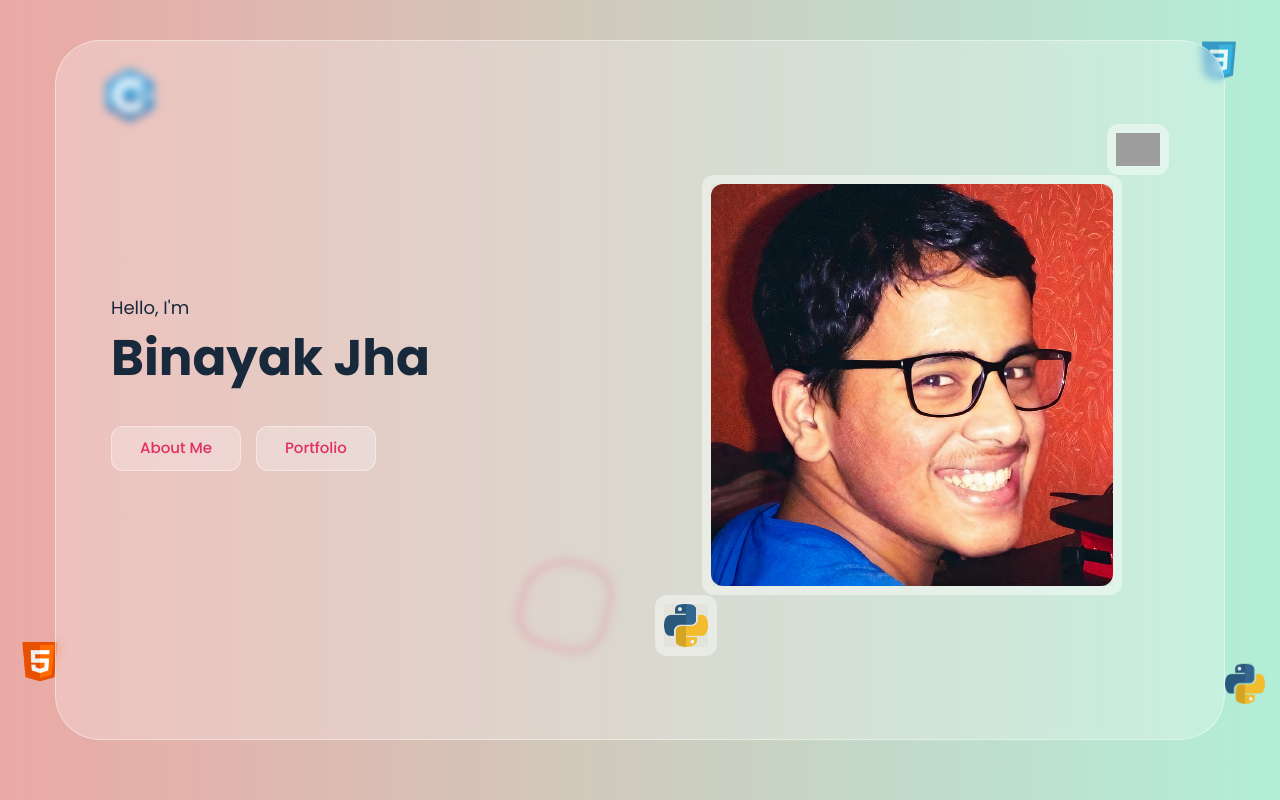
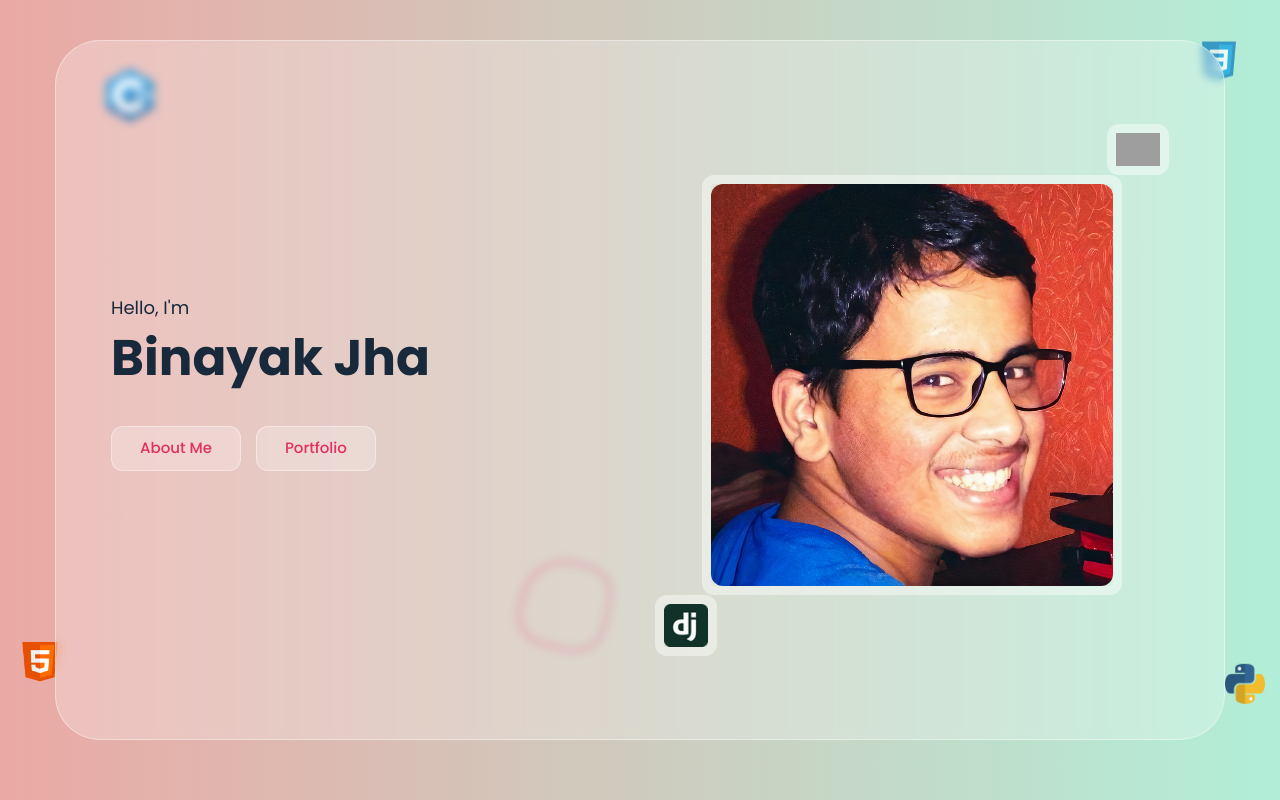
Before and after one commit to BinayakJha/portfolio, a React (Create React App) app: page / in a window 1280 px wide. Built offline with nearby package versions, Linux system fonts and the light colour scheme; grey boxes are pictures that could not be loaded; the HTML template or start-up script is replaced by a standard one.

Commit message:
Bug Fixes and remade the full website with React JS and django logo added

```diff
--- a/src/MainPage.js
+++ b/src/MainPage.js
@@ -99,17 +99,17 @@ function MainPage() {
 								<div className="img-box3">
 									<img
 										src={process.env.PUBLIC_URL + "/images/reactjs.png"}
-										alt="my profile image"
+										alt="reactjs-logo"
 										style={{ objectfit: "cover" }}
 									/>
 								</div>
 								<div className="img-box">
-									<img src="./images/profile2.jpg" alt="my profile image" />
+									<img src="./images/profile2.jpg" alt="my profile" />
 								</div>
 								<div className="img-box2">
 									<img
-										src="./images/python2.png"
-										alt="my profile image"
+										src="./images/django.png"
+										alt="django logo"
 										title="contributing to open-source project"
 									/>
 								</div>
```
Also changed, not shown: public/images/django.png (added).
